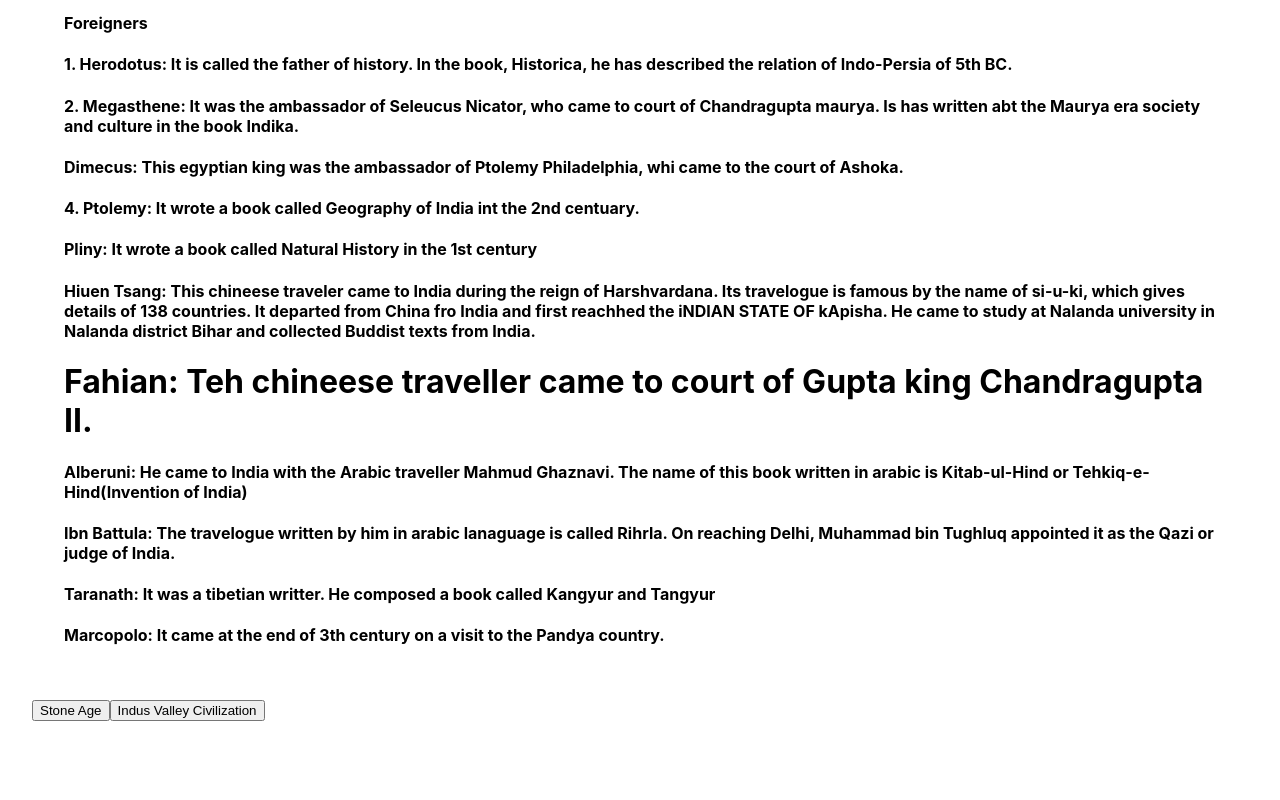
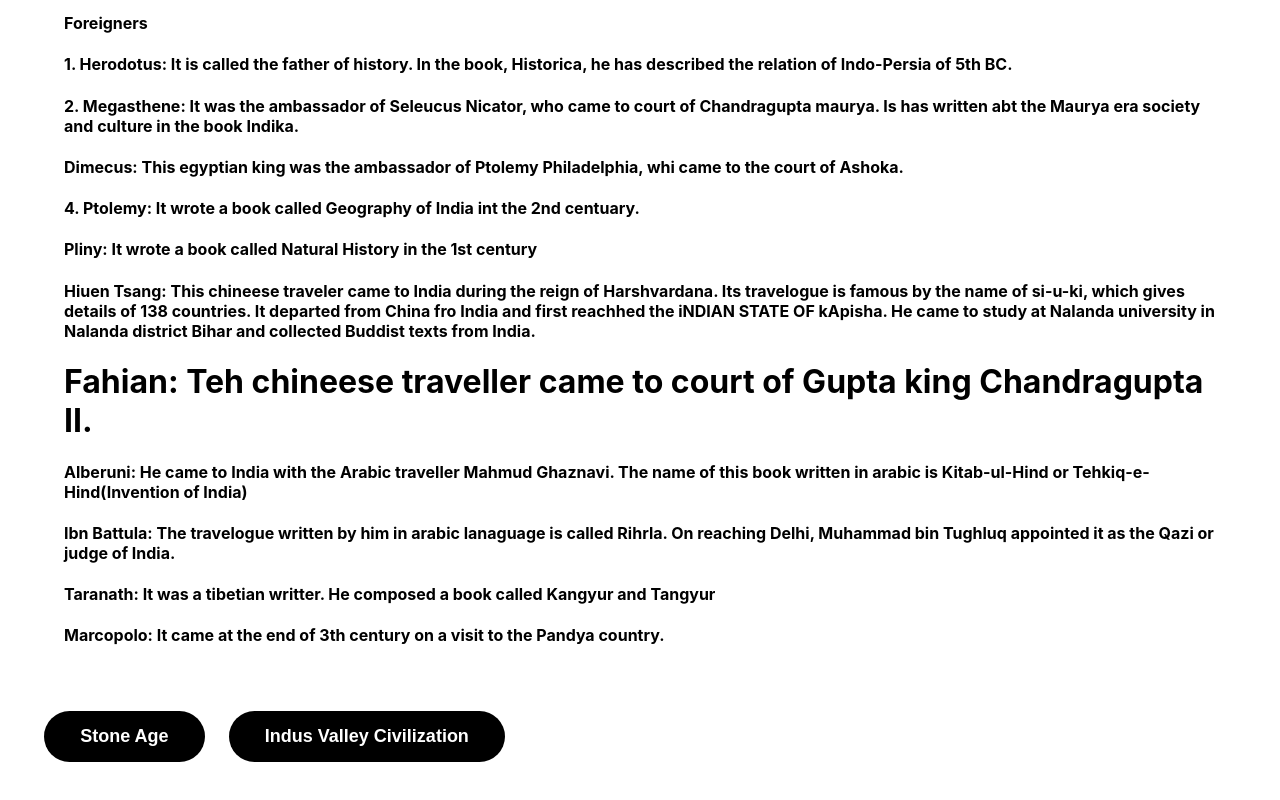
Before and after one commit to saraswathi22-mac/indian-history, a React (Create React App) app: page /ancient_history in a window 1280 px wide. Shown: the part 1831-2631 px from the top of the page. Before the commit the page ends 2584 px from the top, so only its background shows below. Built offline with nearby package versions, Linux system fonts and the light colour scheme.

Commit message:
Added common feature Button

```diff
--- /dev/null
+++ b/src/common/Button/Button.css
@@ -0,0 +1,28 @@
+.btn {
+  display: inline-flex;
+  align-items: center;
+  justify-content: center;
+  padding: 0.7rem 2rem;
+  font-family: "Poppins", sans-serif;
+  font-weight: 700;
+  font-size: 18px;
+  text-align: center;
+  text-decoration: none;
+  color: #000;
+  margin: 1%;
+  backface-visibility: hidden;
+  border: 0.3rem solid transparent;
+  border-radius: 3rem;
+}
+
+.btn-btn {
+  border-color: transparent;
+  background-color: #000;
+  color: #fff;
+  transition: transform 0.2s cubic-bezier(0.235, 0, 0.05, 0.95);
+}
+
+.btn-btn:hover {
+  transform: perspective(1px) scale3d(1.044, 1.044, 1) translateZ(0) !important;
+  cursor: pointer;
+}
--- /dev/null
+++ b/src/common/Button/Button.tsx
@@ -0,0 +1,17 @@
+import React from "react";
+import "./Button.css";
+import { useNavigate } from "react-router-dom";
+
+type Locate = {
+  locate: string;
+  title: string;
+};
+
+export const Button = ({ locate, title }: Locate) => {
+  const navigate = useNavigate();
+  return (
+    <button className="btn btn-btn" onClick={() => navigate(locate)}>
+      {title}
+    </button>
+  );
+};
--- a/src/components/AncientHistory/AncientHistory.tsx
+++ b/src/components/AncientHistory/AncientHistory.tsx
@@ -1,26 +1,18 @@
 import React from "react";
-import { useNavigate } from "react-router-dom";
-import "./AncientHistory.css"
+import { Button } from "../../common/Button/Button";
+import "./AncientHistory.css";
 import SourcesOfAncientHistory from "./SourcesOfAncientHistory/SourcesOfAncientHistory";
 
 const AncientHistory = () => {
-  const navigate = useNavigate();
   return (
     <div className="ancient-history">
       <h1>Ancient History</h1>
       <SourcesOfAncientHistory />
-      <button
-        className="btn"
-        onClick={() => navigate("/ancient_history/stone_age")}
-      >
-        Stone Age
-      </button>
-      <button
-        className="btn"
-        onClick={() => navigate("/ancient_history/indus_valley_civilization")}
-      >
-        Indus Valley Civilization
-      </button>
+      <Button locate="/ancient_history/stone_age" title="Stone Age" />
+      <Button
+        locate="/ancient_history/indus_valley_civilization"
+        title="Indus Valley Civilization"
+      />
     </div>
   );
 };
--- a/src/components/Home/Home.tsx
+++ b/src/components/Home/Home.tsx
@@ -1,14 +1,13 @@
-import React from 'react'
-import { useNavigate } from 'react-router-dom';
+import React from "react";
+import { Button } from "../../common/Button/Button";
 
 const Home = () => {
-  const navigate = useNavigate();
   return (
     <>
-      <button className="btn" onClick={() => navigate('/ancient_history')}>Ancient History</button>
-      <button className="btn" onClick={() => navigate('/medieval_history')}>Medieval History</button>
+      <Button locate="/ancient_history" title="Ancient History" />
+      <Button locate="/medieval_history" title="Medieval History" />
     </>
-  )
-}
+  );
+};
 
-export default Home
+export default Home;
--- a/src/components/MedievalHistory/MedievalHistory.tsx
+++ b/src/components/MedievalHistory/MedievalHistory.tsx
@@ -1,28 +1,25 @@
-import React from 'react'
-import { useNavigate } from "react-router-dom";
-import SourcesOfMedievalHistory from './SourcesOfMedievalHistory/SourcesOfMedievalHistory'
+import React from "react";
+import SourcesOfMedievalHistory from "./SourcesOfMedievalHistory/SourcesOfMedievalHistory";
+import { Button } from "../../common/Button/Button";
 
 const MedievalHistory = () => {
-  const navigate = useNavigate();
   return (
     <div className="ancient-history">
       <h1>Medieval History</h1>
       <SourcesOfMedievalHistory />
-      <button
-        className="btn"
-        onClick={() => navigate("/medieval_history/stone_age")}
+      <Button locate="/medieval_history/stone_age" title="Stone Age" />
+      <Button
+        locate="/medieval_history/indus_valley_civilization"
+        title="Indus Valley Civilization"
+      />
+      <a
+        href="https://www.youtube.com/watch?v=Yd0FVj3sS9E&list=LL&index=244&t=31s"
+        target="_blank"
       >
-        Stone Age
-      </button>
-      <button
-        className="btn"
-        onClick={() => navigate("/medieval_history/indus_valley_civilization")}
-      >
-        Indus Valley Civilization
-      </button>
-      <a href='https://www.youtube.com/watch?v=Yd0FVj3sS9E&list=LL&index=244&t=31s' target="_blank">Rakhigadi youtube video</a>
+        Rakhigadi youtube video
+      </a>
     </div>
-  )
-}
+  );
+};
 
-export default MedievalHistory
+export default MedievalHistory;
```
Also changed, not shown: 1 other file (tests, documents, lock files or other folders).
